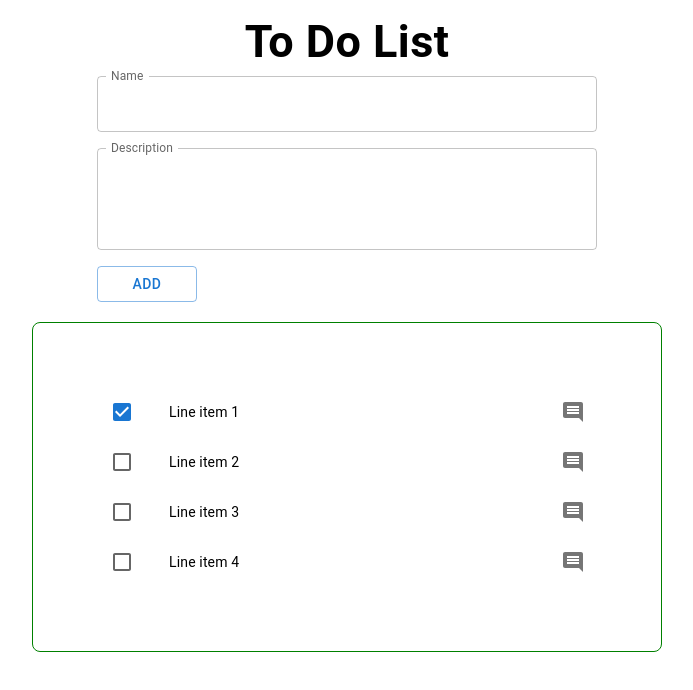
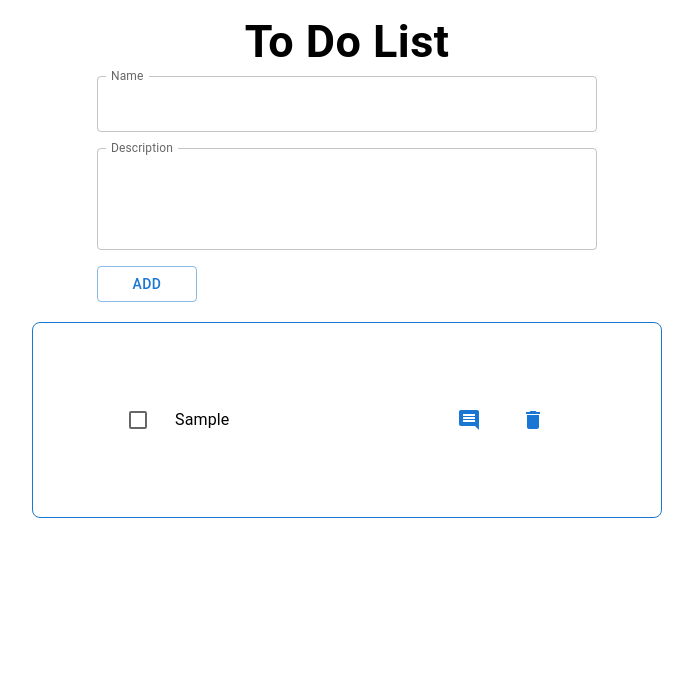
Before and after one commit to MdMorsedAlam/QuadB-ToDo-List, a React (Vite) app: page / in a window 1280 px wide. Both pictures are taken after typing "Sample", "Sample" into the empty fields and a click on the button "ADD". Shown: the top 690 px of the page, without its empty margins (293-986 px from the left). Built offline with nearby package versions, Linux system fonts and the light colour scheme.

Commit message:
Add Todo Using Redux Done

```diff
--- a/package.json
+++ b/package.json
@@ -14,8 +14,10 @@
     "@emotion/styled": "^11.11.0",
     "@mui/icons-material": "^5.15.14",
     "@mui/material": "^5.15.14",
+    "@reduxjs/toolkit": "^2.2.2",
     "react": "^18.2.0",
-    "react-dom": "^18.2.0"
+    "react-dom": "^18.2.0",
+    "react-redux": "^9.1.0"
   },
   "devDependencies": {
     "@types/react": "^18.2.66",
--- a/src/components/TaskInput/TaskInput.jsx
+++ b/src/components/TaskInput/TaskInput.jsx
@@ -1,11 +1,15 @@
 import { Box, Button, TextField } from "@mui/material";
+import { useDispatch } from "react-redux";
+import { addTask } from "../../redux/features/tasks/taskSlice";
 
 const TaskInput = () => {
+  const dispatch = useDispatch();
   const handelSubmit = (e) => {
     e.preventDefault();
     const taskName = e.target.name.value;
     const taskDes = e.target.des.value;
-    console.log(taskName, taskDes);
+    const taskData = { taskName, taskDes };
+    dispatch(addTask(taskData));
 
     e.target.reset();
   };
--- a/src/components/TaskList/TaskList.jsx
+++ b/src/components/TaskList/TaskList.jsx
@@ -2,16 +2,17 @@ import * as React from "react";
 import List from "@mui/material/List";
 import ListItem from "@mui/material/ListItem";
 import ListItemButton from "@mui/material/ListItemButton";
-import ListItemIcon from "@mui/material/ListItemIcon";
-import ListItemText from "@mui/material/ListItemText";
 import Checkbox from "@mui/material/Checkbox";
-import IconButton from "@mui/material/IconButton";
 import CommentIcon from "@mui/icons-material/Comment";
-import { Box } from "@mui/material";
+import DeleteIcon from "@mui/icons-material/Delete";
+import { Box, Button, Tooltip, Typography } from "@mui/material";
+import { useSelector } from "react-redux";
 
 const TaskList = () => {
-  const [checked, setChecked] = React.useState([0]);
+  const [checked, setChecked] = React.useState([]);
+  const { tasks } = useSelector((state) => state.tasksSlice);
 
+  console.log(checked);
   const handleToggle = (value) => () => {
     const currentIndex = checked.indexOf(value);
     const newChecked = [...checked];
@@ -37,44 +38,52 @@ const TaskList = () => {
         sx={{
           width: "100%",
           maxWidth: 500,
-          border: "1px solid green",
+          border: "1px solid #1976D2",
           padding: 8,
           borderRadius: "8px",
           bgcolor: "background.paper",
         }}
       >
-        {[0, 1, 2, 3].map((value) => {
-          const labelId = `checkbox-list-label-${value}`;
-
-          return (
-            <ListItem
-              key={value}
-              secondaryAction={
-                <IconButton edge="end" aria-label="comments">
-                  <CommentIcon />
-                </IconButton>
-              }
-              disablePadding
-            >
+        {tasks.map((task, i) => (
+          <ListItem key={i}>
             <ListItemButton
+              sx={{ display: "flex", justifyContent: "space-between" }}
               role={undefined}
-                onClick={handleToggle(value)}
+              onClick={handleToggle(i + 1)}
               dense
             >
-                <ListItemIcon>
+              <Box
+                sx={{
+                  display: "flex",
+                  gap: 2,
+                  justifyItems: "center",
+                  alignItems: "center",
+                }}
+              >
                 <Checkbox
                   edge="start"
-                    checked={checked.indexOf(value) !== -1}
+                  checked={checked.indexOf(task) !== -1}
                   tabIndex={-1}
                   disableRipple
-                    inputProps={{ "aria-labelledby": labelId }}
                 />
-                </ListItemIcon>
-                <ListItemText id={labelId} primary={`Line item ${value + 1}`} />
+                <Typography>{task.taskName}</Typography>
+              </Box>
+              <Box>
+                <Button>
+                  <Tooltip title="View" placement="top">
+                    <CommentIcon />
+                  </Tooltip>
+                </Button>
+
+                <Button>
+                  <Tooltip title="Delete" placement="top">
+                    <DeleteIcon />
+                  </Tooltip>
+                </Button>
+              </Box>
             </ListItemButton>
           </ListItem>
-          );
-        })}
+        ))}
       </List>
     </Box>
   );
--- a/src/main.jsx
+++ b/src/main.jsx
@@ -1,9 +1,13 @@
-import React from 'react'
-import ReactDOM from 'react-dom/client'
-import Home from './pages/Home/Home.jsx'
+import React from "react";
+import ReactDOM from "react-dom/client";
+import Home from "./pages/Home/Home.jsx";
+import { Provider } from "react-redux";
+import store from "./redux/store.js";
 
-ReactDOM.createRoot(document.getElementById('root')).render(
+ReactDOM.createRoot(document.getElementById("root")).render(
   <React.StrictMode>
-    <Home/>
-  </React.StrictMode>,
-)
+    <Provider store={store}>
+      <Home />
+    </Provider>
+  </React.StrictMode>
+);
--- /dev/null
+++ b/src/redux/features/tasks/taskSlice.js
@@ -0,0 +1,24 @@
+import { createSlice } from "@reduxjs/toolkit";
+const initialState = {
+  tasks: [],
+};
+
+const taskSlice = createSlice({
+  name: "tasks",
+  initialState,
+  reducers: {
+    addTask: (state, { payload }) => {
+      if (state.tasks.length === 0) {
+        state.tasks.push({ id: 1, ...payload });
+      } else {
+        const lastElement = state.tasks.at(-1);
+        state.tasks.push({
+          id: lastElement.id + 1,
+          ...payload,
+        });
+      }
+    },
+  },
+});
+export const { addTask } = taskSlice.actions;
+export default taskSlice.reducer;
--- /dev/null
+++ b/src/redux/store.js
@@ -0,0 +1,9 @@
+import { configureStore } from "@reduxjs/toolkit";
+import taskSlice from "./features/tasks/taskSlice";
+const store = configureStore({
+  reducer: {
+   tasksSlice: taskSlice,
+  },
+});
+
+export default store;
```
Also changed, not shown: 1 other file (tests, documents, lock files or other folders). Lines whose indentation alone changed are shown as unchanged.
